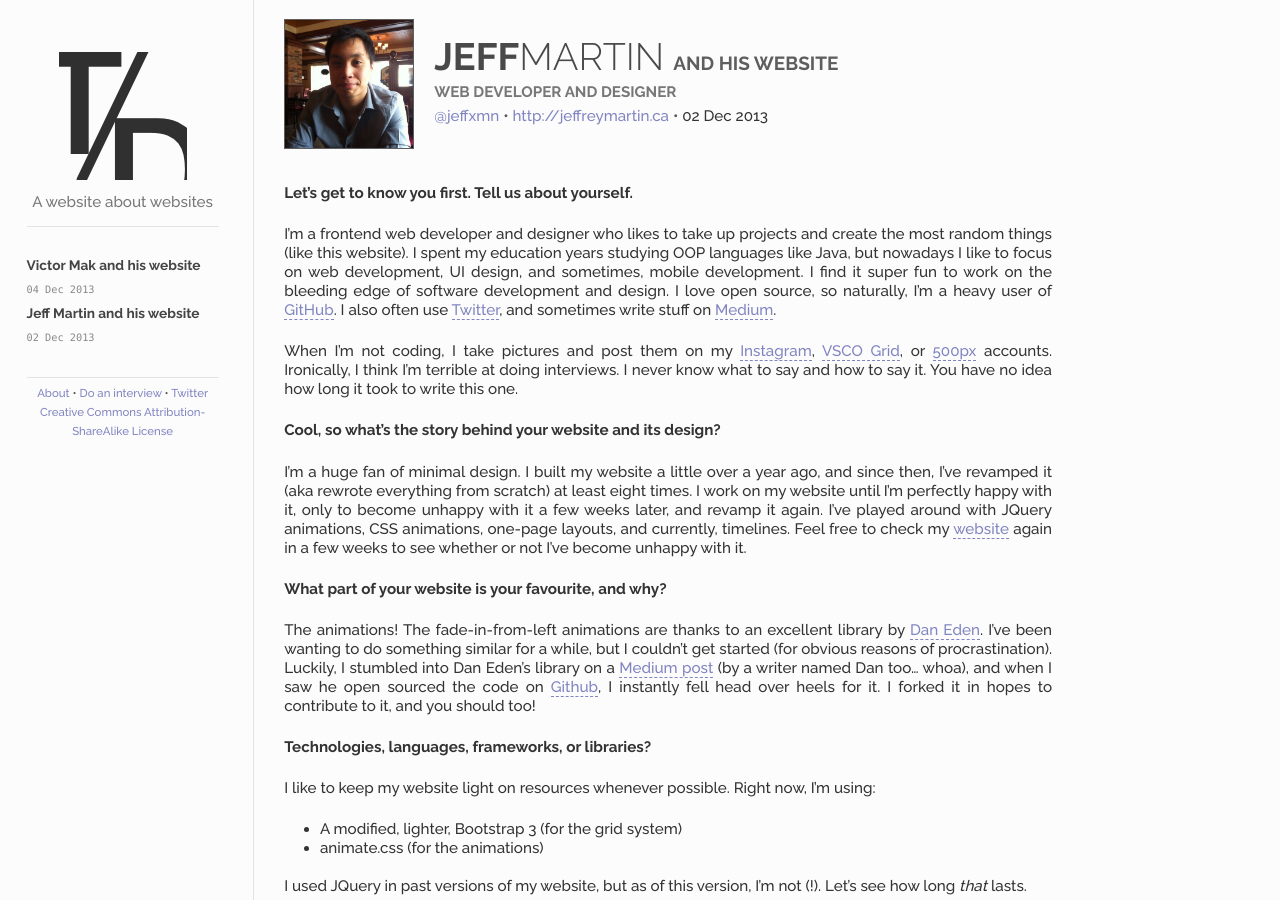
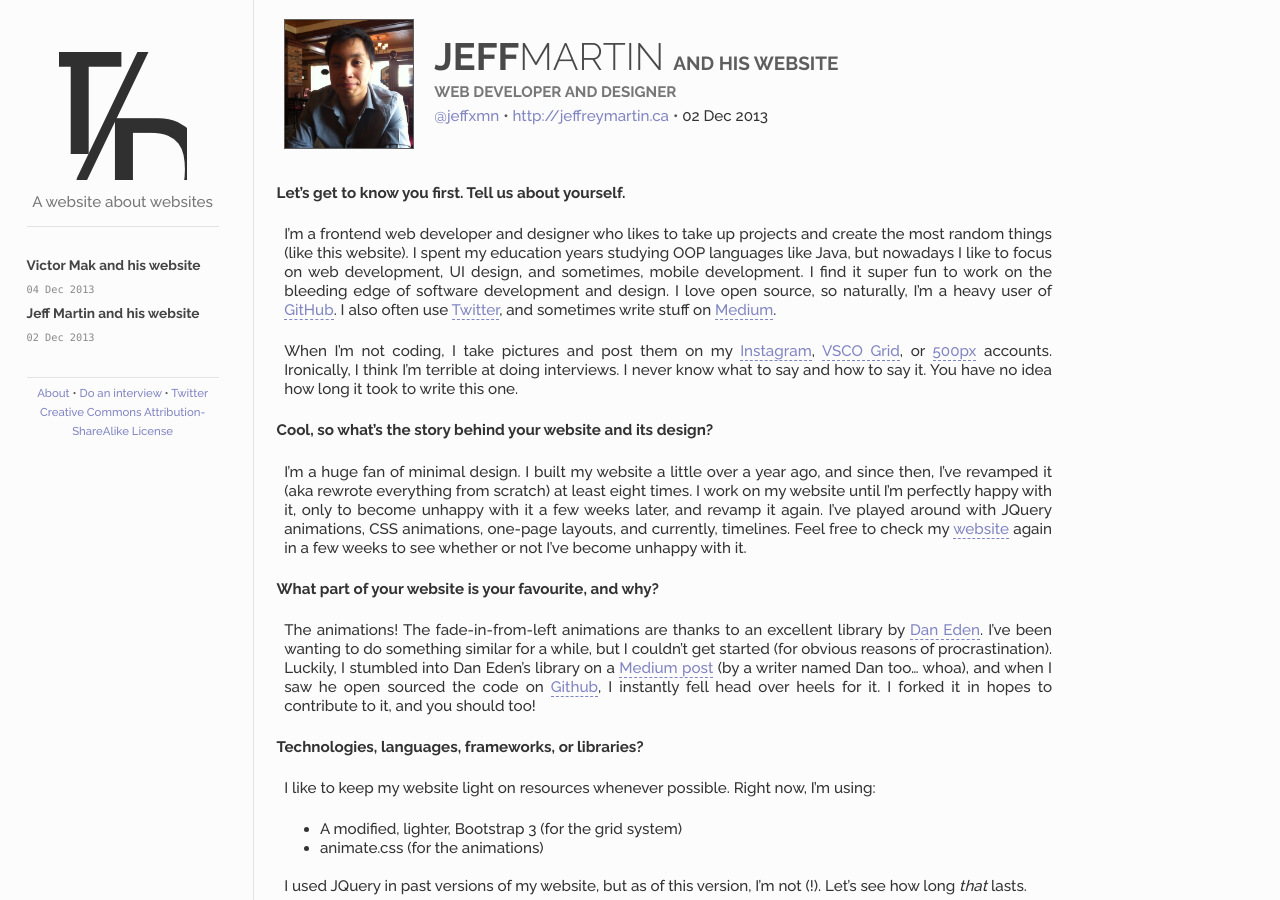
Before and after one commit to the-development/thedevelopment, a Jekyll site: the page built from _posts/2013-12-02-jeff-martin.md, in a window 1280 px wide. Built offline with Jekyll 4.4.1, drawn with Linux system fonts in a browser that asks for light colours; Markdown is read by kramdown in place of the engine named in the settings.

Commit message:
add margin to questions in individual post pages

```diff
--- a/css/main.css
+++ b/css/main.css
@@ -182,8 +182,8 @@ a:hover {
   clear: both;
 }
 
-.post p strong {
-  font-weight: 700;
+.post p strong,
+.page p strong {
   margin-left: -0.5em;
 }
 
```
